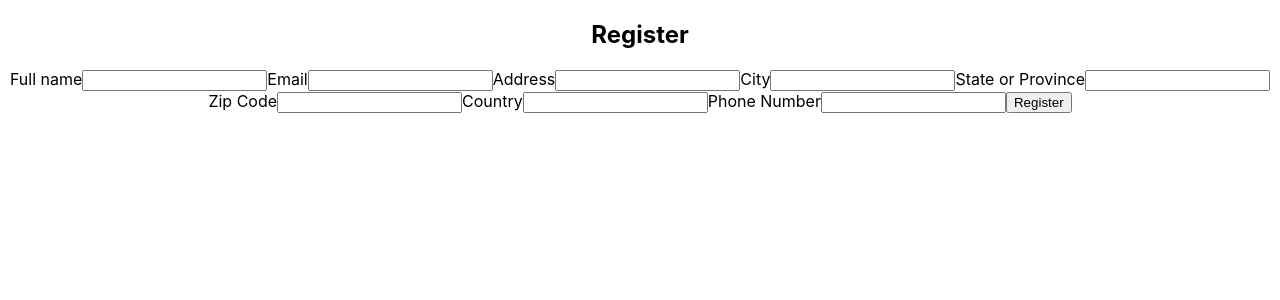
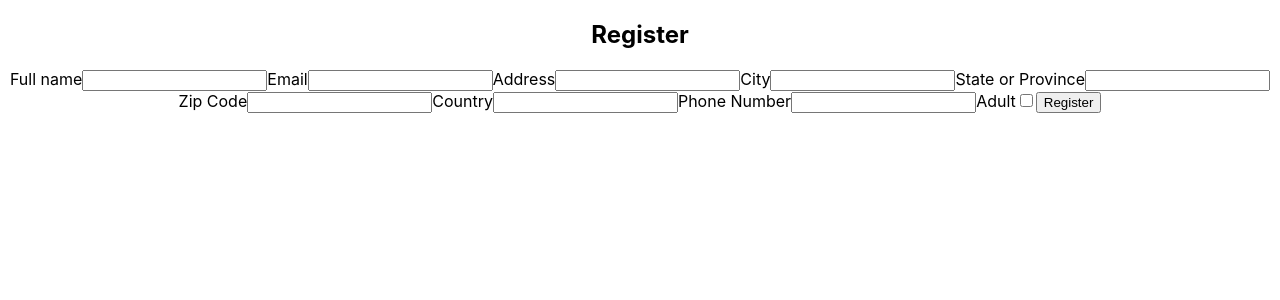
Before and after one commit to chingu-voyage7/Bears-Team-03, a React (Create React App) app: page / in a window 1280 px wide. Shown: the top 300 px of the page. Built offline with nearby package versions, Linux system fonts and the light colour scheme.

Commit message:
Add Adult form field

```diff
--- a/src/RegistrationPage.js
+++ b/src/RegistrationPage.js
@@ -93,6 +93,15 @@ class RegistrationPage extends React.Component {
             value={user.phone}
             onChange={this.handleChange}
           />
+          <label htmlFor="adult">
+            Adult
+            <input
+              type="checkbox"
+              name="adult"
+              value={user.adult}
+              onChange={this.handleChange}
+            />
+          </label>
           <input type="submit" value="Register" />
         </form>
       </div>
```
